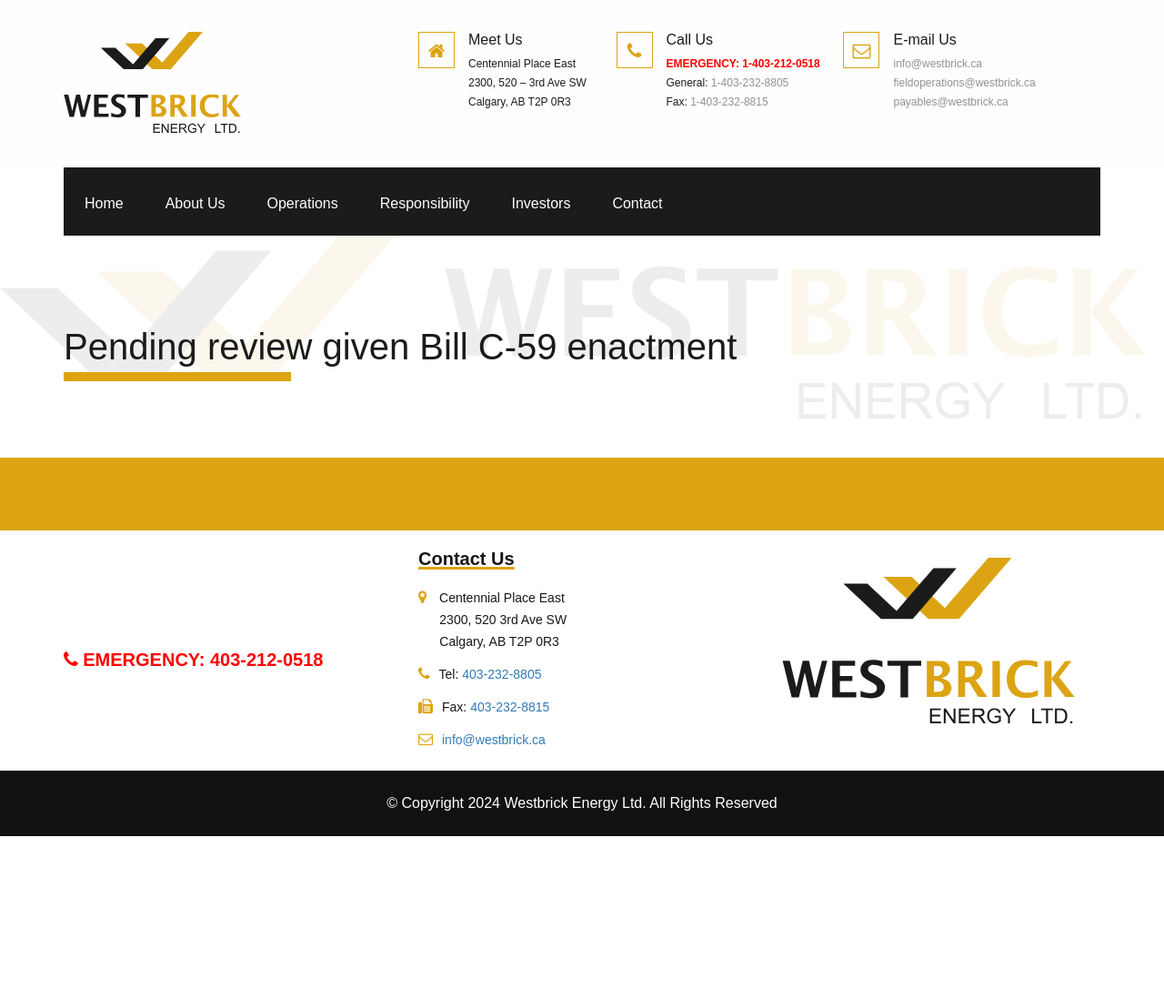
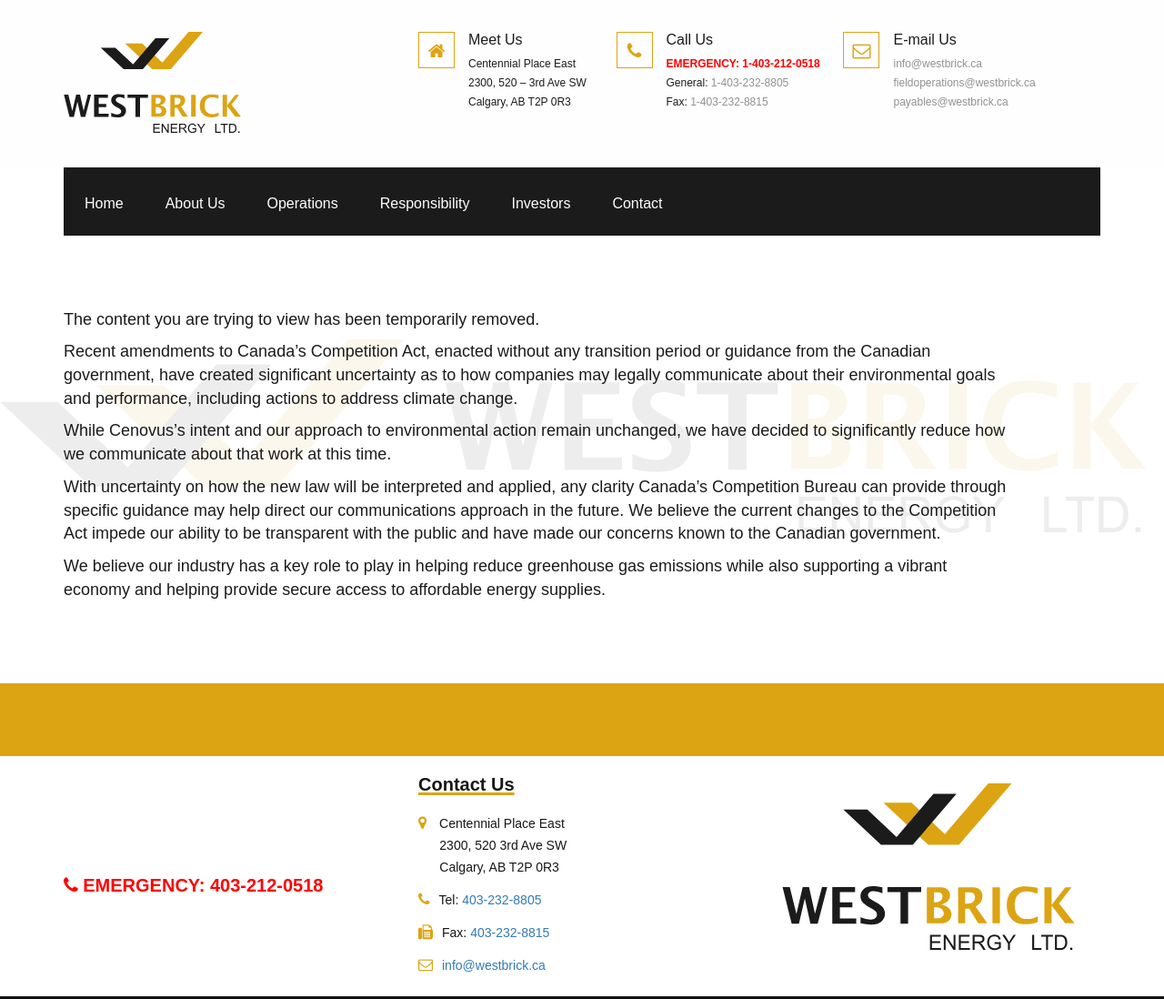
Before and after one commit to WESTBRICK-IT/westbrick-website, a plain HTML site: page current/esg/index.html in a window 1280 px wide. Shown: the top 1098 px of the page at 91% size. Before the commit the page ends 919 px from the top, so only its background shows below. Drawn offline with Linux system fonts and the light colour scheme.

Commit message:
second change to ESG due to bill

```diff
--- a/current/css/style.css
+++ b/current/css/style.css
@@ -1885,7 +1885,10 @@
 
 }
 .esg-pending-review {
-    margin-top: 100px;
+    margin-top: 80px;
+}
+.esg-pending-review p {
+    font-size: 18px;
 }
 .esg-pre-title {
     margin: 0;
--- a/current/esg/index.html
+++ b/current/esg/index.html
@@ -8,7 +8,7 @@
 <meta content="width=device-width, initial-scale=1.0" name="viewport">
 
 <!--start theme style -->
-<link href="../css/main.css?v=1.02" rel="stylesheet" type="text/css">
+<link href="../css/main.css?v=1.03" rel="stylesheet" type="text/css">
 <!-- end theme style -->
 <!-- favicon-icon -->
 <link rel="icon" type="image/x-icon" href="../favicon.ico">
@@ -157,8 +157,14 @@
         <div class="row">
             <div class="col-lg-11 col-md-12 col-sm-12 col-xs-12">
                 <div class="esg-pending-review">
-                    <h2 class="esg-title-pending-review">Pending review given Bill C-59 enactment</h2>
-                    <img class="esg-underline-pending-review" src="../images/westbrick/westbrick-underline.jpg" alt="WESTBRICK underline">
+                    <!-- <h2 class="esg-title-pending-review">Pending review given Bill C-59 enactment</h2> -->
+                    <p>The content you are trying to view has been temporarily removed.</p>
+                    <p>Recent amendments to Canada’s Competition Act, enacted without any transition period or guidance from the Canadian government, have created significant uncertainty as to how companies may legally communicate about their environmental goals and performance, including actions to address climate change.</p>
+                    <p>While Cenovus’s intent and our approach to environmental action remain unchanged, we have decided to significantly reduce how we communicate about that work at this time.</p>
+                    <p>With uncertainty on how the new law will be interpreted and applied, any clarity Canada’s Competition Bureau can provide through specific guidance may help direct our communications approach in the future. We believe the current changes to the Competition Act impede our ability to be transparent with the public and have made our concerns known to the Canadian government.</p>
+                    <p>We believe our industry has a key role to play in helping reduce greenhouse gas emissions while also supporting a vibrant economy and helping provide secure access to affordable energy supplies.</p>
+
+                    <!-- <img class="esg-underline-pending-review" src="../images/westbrick/westbrick-underline.jpg" alt="WESTBRICK underline"> -->
                 </div>
             </div>
         </div>
```
